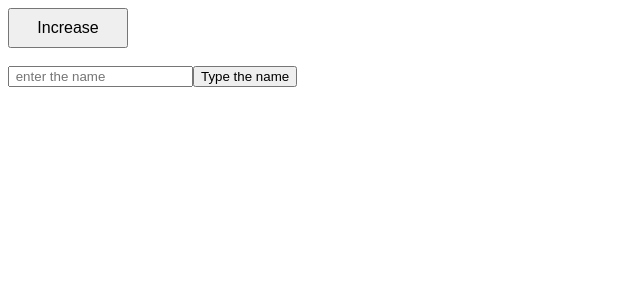
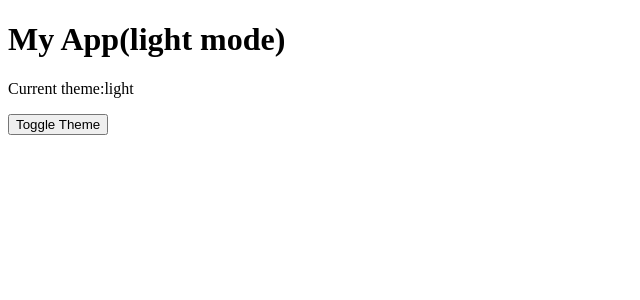
Before and after one commit to Abishek220-pro/Full-Stack-Journey, a React (Vite) app in the folder 04-React/day-04/react-learning/: page / in a window 1280 px wide. Shown: the top 300 px of the page, without its empty margins (0-640 px from the left). Built offline with nearby package versions, Linux system fonts and the light colour scheme.

Commit message:
useContext finished

```diff
--- /dev/null
+++ b/04-React/day-04/react-learning/src/day-09/App.jsx
@@ -0,0 +1,21 @@
+import { createContext,useContext,useState} from "react";
+import Header from "./Header";
+import Content from "./Content";
+import ToggleButton from "./ToggleButton";
+export const themeContext = createContext();
+function App(){
+    const[theme,setTheme]=useState("light");
+    const toggletheme=()=>{
+        setTheme(theme==="light"?"dark":"light");
+    };
+    return(
+        <><themeContext.Provider value={{theme,toggletheme}}>
+        <Header/>
+        <Content/>
+        <ToggleButton/>
+    </themeContext.Provider>
+        </>
+    );
+
+}
+export default App;
--- /dev/null
+++ b/04-React/day-04/react-learning/src/day-09/Content.jsx
@@ -0,0 +1,7 @@
+import{useContext} from "react";
+import { themeContext } from "./App";
+function Content(){
+    const {theme}=useContext(themeContext);
+    return <p>Current theme:{theme}</p>
+}
+export default Content;
--- /dev/null
+++ b/04-React/day-04/react-learning/src/day-09/Header.jsx
@@ -0,0 +1,7 @@
+import {useContext} from "react";
+import { themeContext } from "./App";
+function Header(){
+    const {theme}=useContext(themeContext);
+    return <h1>My App({theme} mode)</h1>
+}
+export default Header;
--- /dev/null
+++ b/04-React/day-04/react-learning/src/day-09/ToggleButton.jsx
@@ -0,0 +1,7 @@
+import { useContext } from "react";
+import { themeContext } from "./App";
+function ToggleButton(){
+    const{toggletheme}=useContext(themeContext);
+    return <button onClick={toggletheme}>Toggle Theme</button>
+}
+export default ToggleButton;
--- a/04-React/day-04/react-learning/src/main.jsx
+++ b/04-React/day-04/react-learning/src/main.jsx
@@ -1,7 +1,7 @@
 import { StrictMode } from 'react'
 import { createRoot } from 'react-dom/client'
 import './index.css'
-import App from './day-08/App.jsx'
+import App from './day-09/App.jsx'
 
 createRoot(document.getElementById('root')).render(
   <StrictMode>
```
Also changed, not shown: 04-React/day-04/react-learning/src/day-09/App.css (added).
